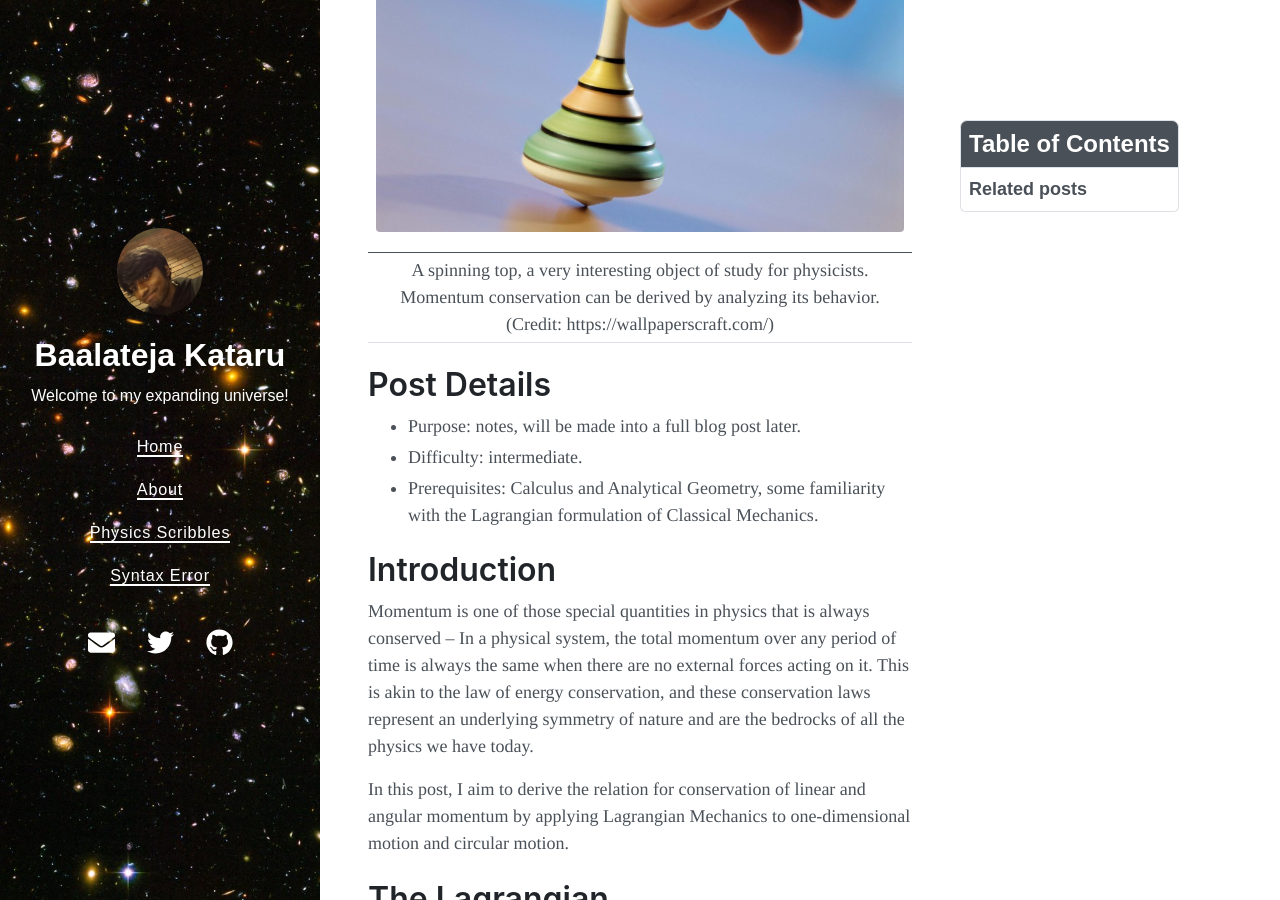
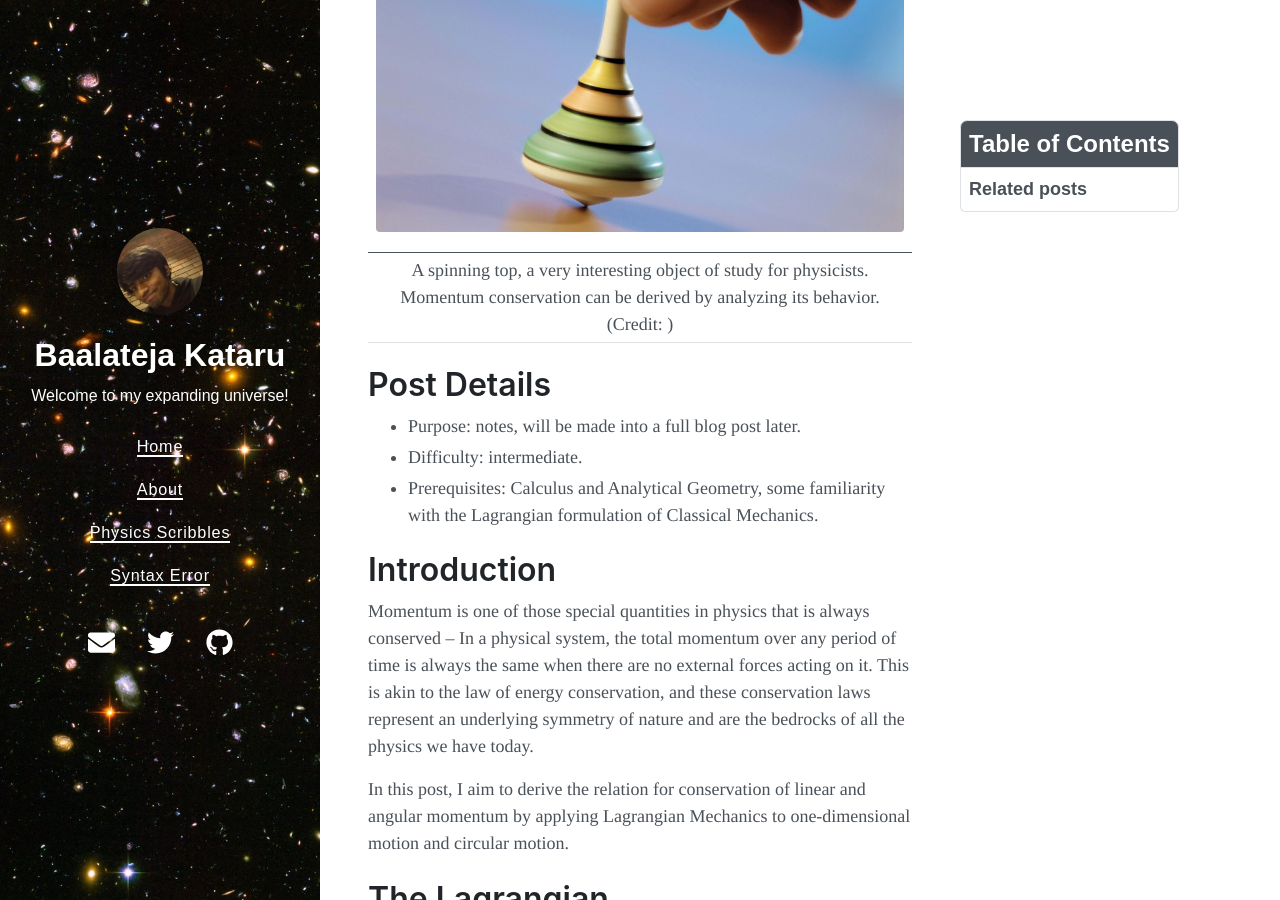
Before and after one commit to BK-Modding/BK-Modding.github.io, a Jekyll site: the page built from _posts/blog1/2021-08-17-deriving-the-conservation-of-linear-and-angular-momentum-using-lagrangian-mechanics.md, in a window 1280 px wide and 900 px high, scrolled down 382 px. Built offline with Jekyll 4.4.1, drawn with Linux system fonts in a browser that asks for light colours; nearby versions of some CDN libraries; formulas are drawn with MathJax 3.

Commit message:
Changes to post on momentum conservation using lagrangians

```diff
--- a/_posts/blog1/2021-08-17-deriving-the-conservation-of-linear-and-angular-momentum-using-lagrangian-mechanics.md
+++ b/_posts/blog1/2021-08-17-deriving-the-conservation-of-linear-and-angular-momentum-using-lagrangian-mechanics.md
@@ -11,9 +11,9 @@
 
 Linear and angular momentum are always conserved, but can we use something like Lagrangian Mechanics to derive that result?
 
-| ![A spinning top, a very interesting object of study for physicists. Momentum conservation can be derived by analyzing its behavior. (Credit: https://wallpaperscraft.com/)]({{site.url}}/media/deriving_conservation_of_momentum/top.jpg) |
+| ![A spinning top, a very interesting object of study for physicists. Momentum conservation can be derived by analyzing its behavior. (Credit: [](https://wallpaperscraft.com/)}]({{site.url}}/media/deriving_conservation_of_momentum/top.jpg) |
 |:--:|
-| A spinning top, a very interesting object of study for physicists. Momentum conservation can be derived by analyzing its behavior. (Credit: https://wallpaperscraft.com/) |
+| A spinning top, a very interesting object of study for physicists. Momentum conservation can be derived by analyzing its behavior. (Credit: [](https://wallpaperscraft.com/)) |
 
 # Post Details
 
```
